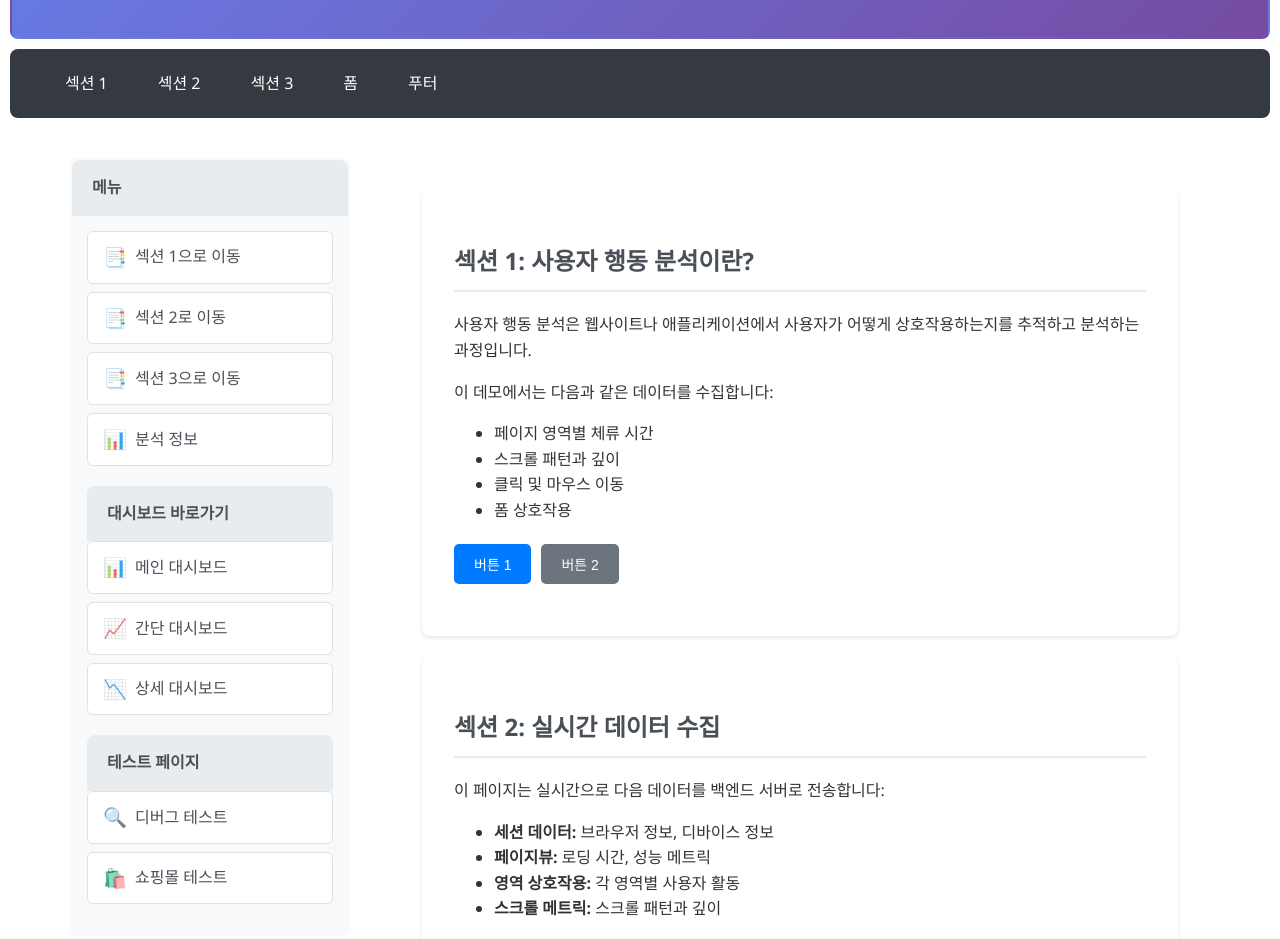
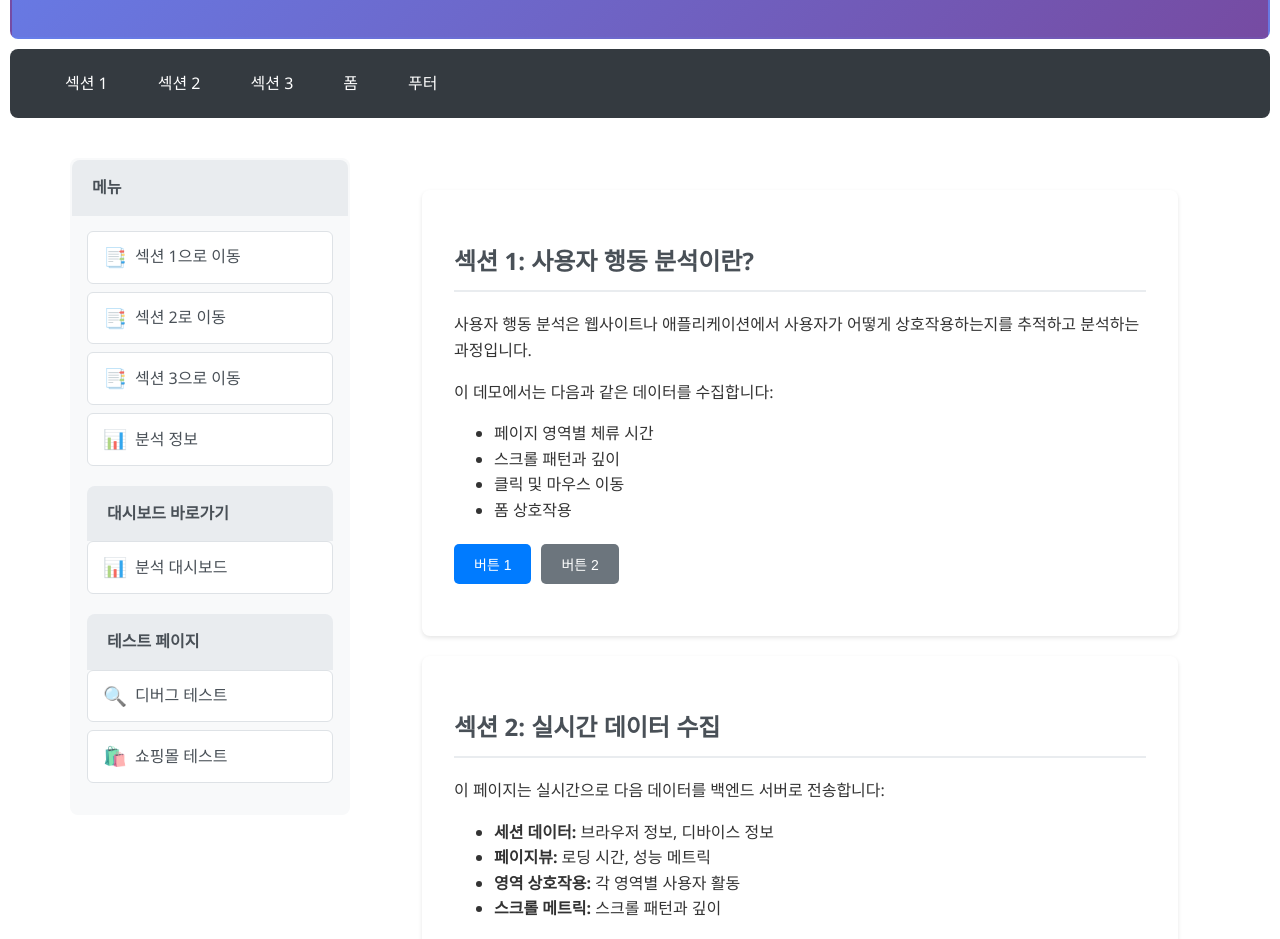
Before and after one commit to whwnddml/user-behavior-analytics, a website: page frontend/index.html in a window 1280 px wide. Shown: the part 155-1094 px from the top of the page. Drawn offline with Linux system fonts and the light colour scheme.

Commit message:
대시보드 UI 개선 및 파일 구조 정리
- 간단 대시보드 링크 제거로 사용자 경험 개선
  - index.html: 사이드바에서 간단/상세 대시보드 링크 제거
  - analytics-dashboard.html: 네비게이션에서 간단 대시보드 링크 제거
  - 통합된 '분석 대시보드' 하나로 일관성 확보

- 파일 구조 명확화
  - analytics.js → dashboard.js로 이름 변경
  - 역할별 파일 구분: dashboard.js(대시보드), user-analytics.js(데이터수집)
  - 스크립트 참조 및 주석 업데이트

- 페이지 필터 기본값 설정
  - 스카이밥 페이지를 기본 선택값으로 설정
  - 깃헙 테스트용 옵션명 명확화
  - 즉시 관련 데이터 표시로 사용자 경험 향상

```diff
--- a/frontend/index.html
+++ b/frontend/index.html
@@ -456,19 +456,7 @@
                     <li><a href="analytics-dashboard.html" target="_blank">
                         <span class="dashboard-link">
                             <span class="icon">📊</span>
-                            메인 대시보드
-                        </span>
-                    </a></li>
-                    <li><a href="simple-dashboard.html" target="_blank">
-                        <span class="dashboard-link">
-                            <span class="icon">📈</span>
-                            간단 대시보드
-                        </span>
-                    </a></li>
-                    <li><a href="dashboard.html" target="_blank">
-                        <span class="dashboard-link">
-                            <span class="icon">📉</span>
-                            상세 대시보드
+                            분석 대시보드
                         </span>
                     </a></li>
                 </ul>
```
Also changed, not shown: frontend/analytics-dashboard.html (+5 -8 lines), frontend/js/dashboard.js (renamed from frontend/js/analytics.js).
